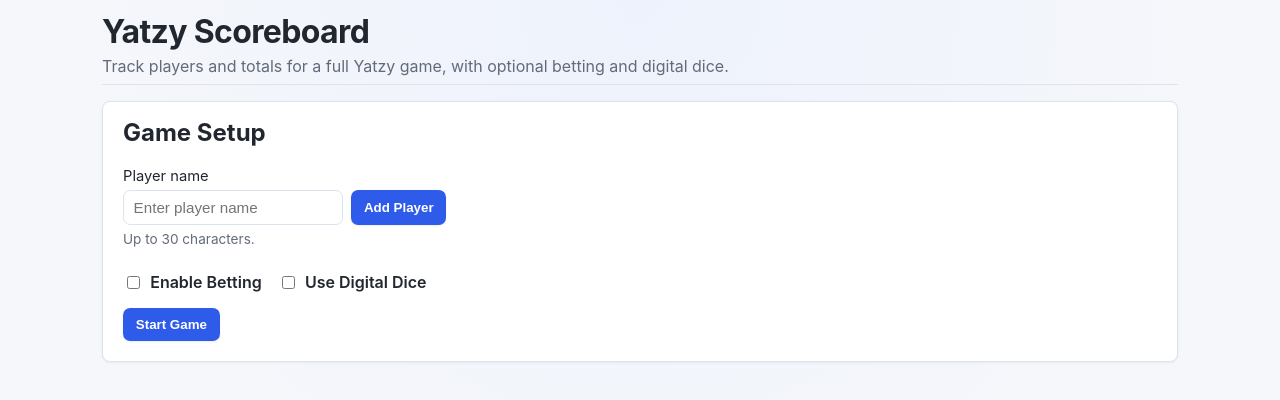
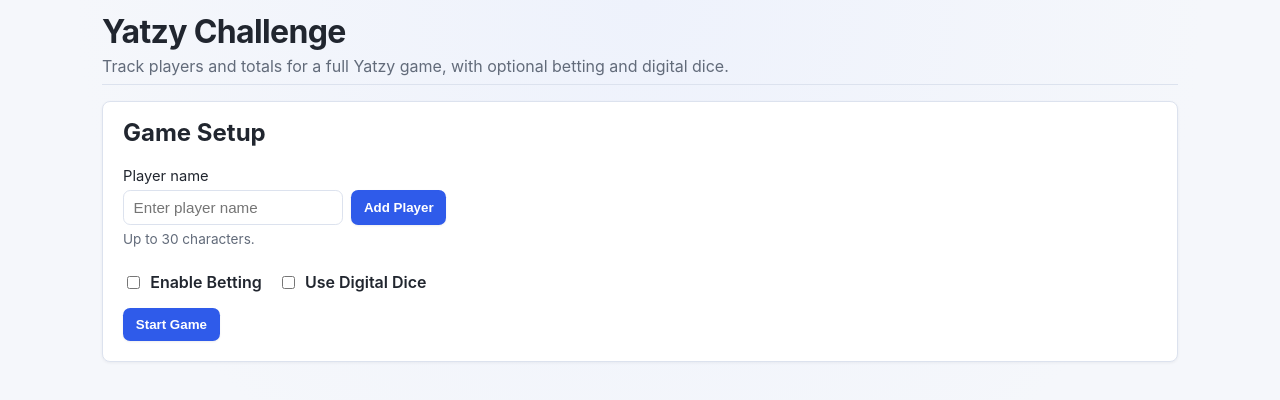
Before and after one commit to fringvil/yatzyscoreboard, a website with bundled scripts: page index.html in a window 1280 px wide. Built offline with nearby package versions, Linux system fonts and the light colour scheme.

Commit message:
Update index.html

```diff
--- a/index.html
+++ b/index.html
@@ -3,13 +3,13 @@
 <head>
   <meta charset="UTF-8" />
   <meta name="viewport" content="width=device-width, initial-scale=1.0" />
-  <title>Yatzy Casino</title>
+  <title>Yatzy Challenge</title>
   <link rel="stylesheet" href="styles.css" />
 </head>
 <body>
   <main class="app">
     <header class="app-header">
-      <h1>Yatzy Scoreboard</h1>
+      <h1>Yatzy Challenge</h1>
       <p>Track players and totals for a full Yatzy game, with optional betting and digital dice.</p>
     </header>
 
```
